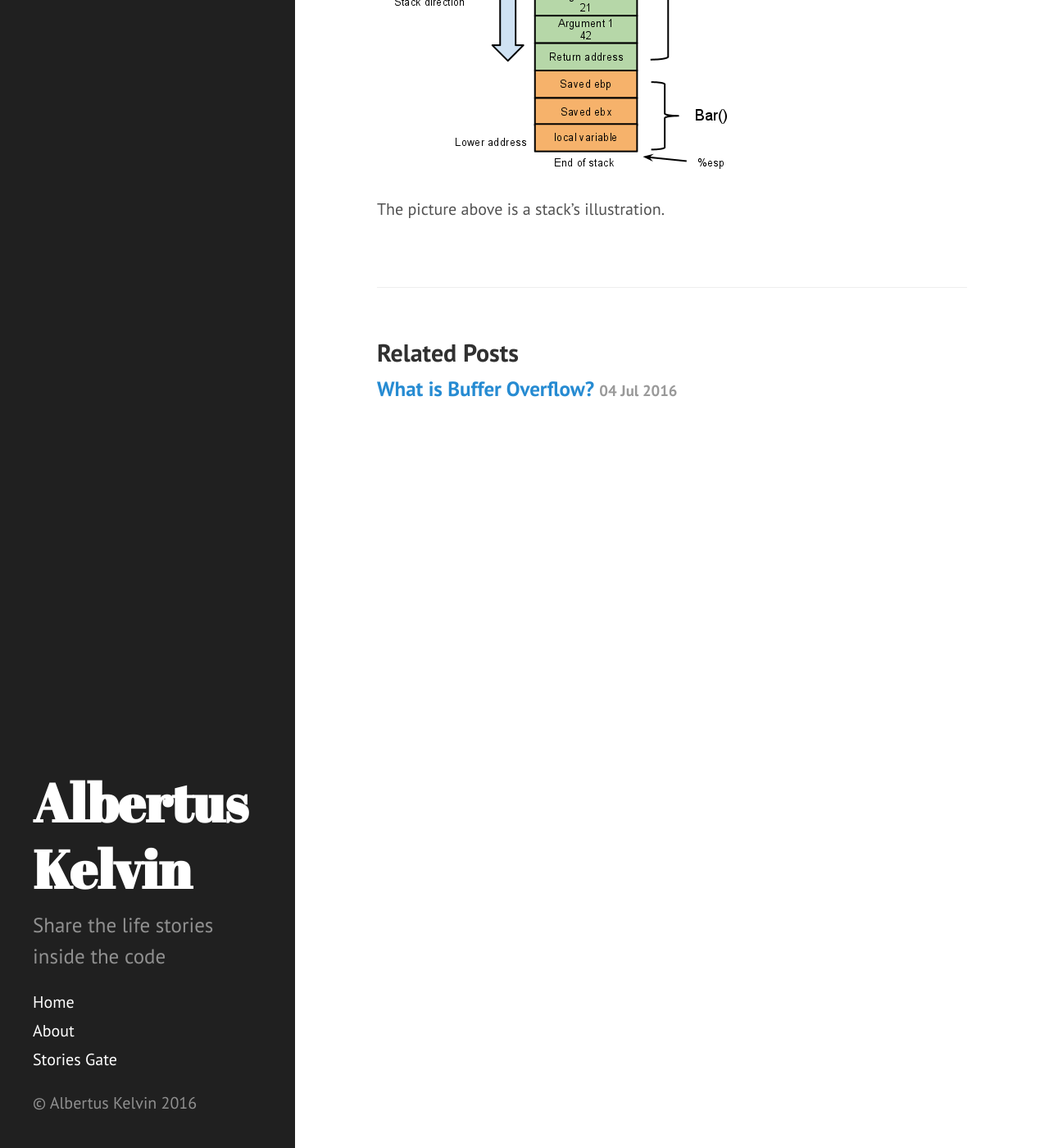
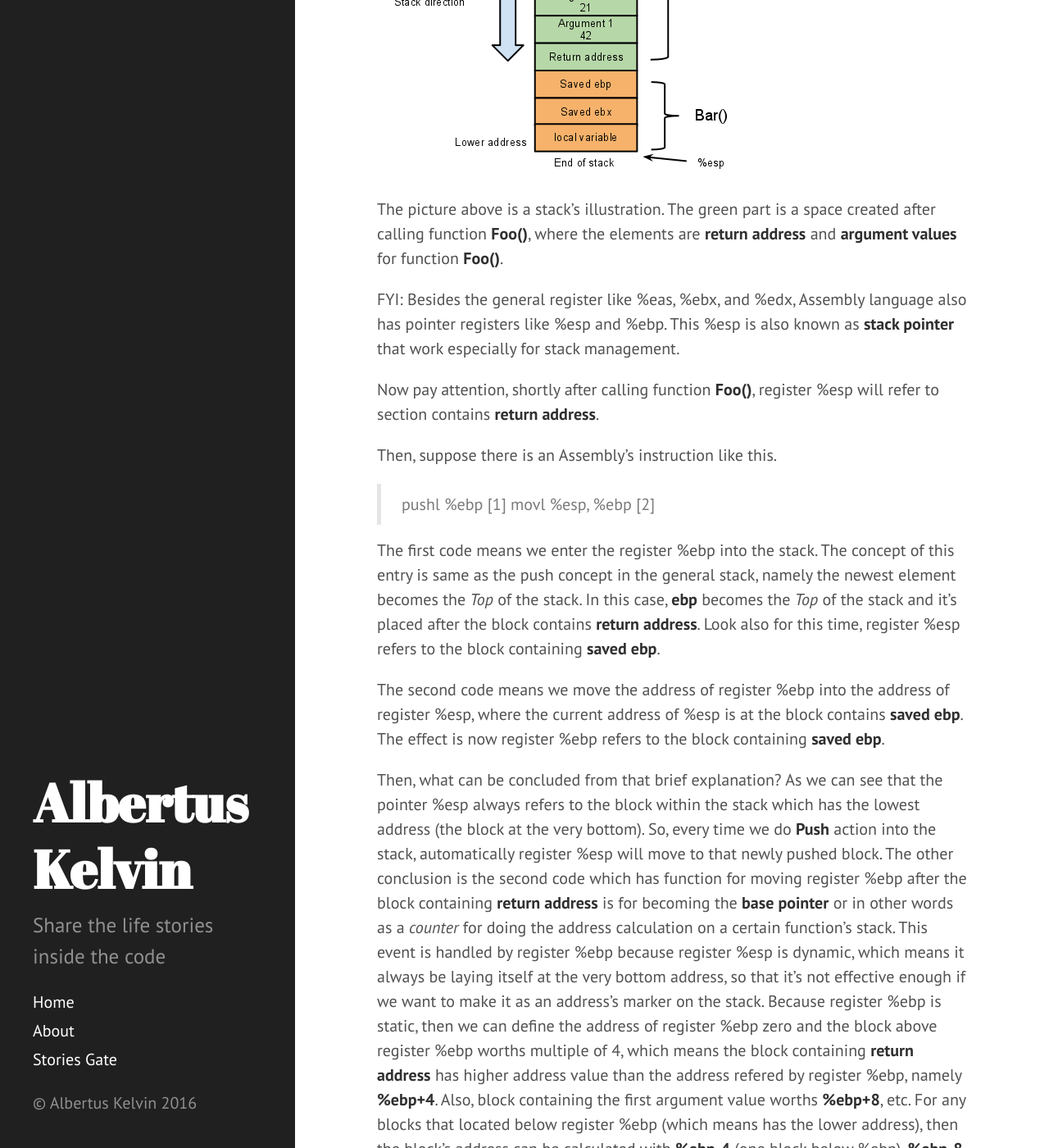
Before and after one commit to albertusk95/albertusk95.github.io, a Jekyll site: the page built from _posts/ComputerOrg/BufferLab/2016-07-04-Stack-Frame.md, in a window 1280 px wide and 1400 px high, scrolled down 621 px. Shown: the whole window at 82% size. Built offline with Jekyll 4.4.1, drawn with Linux system fonts in a browser that asks for light colours; some of the changed text lies outside the part shown.

Commit message:
added post

```diff
--- a/_posts/ComputerOrg/BufferLab/2016-07-04-Stack-Frame.md
+++ b/_posts/ComputerOrg/BufferLab/2016-07-04-Stack-Frame.md
@@ -9,4 +9,40 @@ Basically, a program has functions which support the execution of that program.
 
 <img src="https://github.com/albertusk95/albertusk95.github.io/blob/master/public/img/stackframe00.png?raw=true" alt="Stack Frame" title="https://i1.wp.com/i.stack.imgur.com/Fxn41.png" />
 
-The picture above is a stack's illustration.
+The picture above is a stack's illustration. The green part is a space created after calling function **Foo()**, where the elements are **return address** and **argument values** for function **Foo()**.
+
+FYI: Besides the general register like %eas, %ebx, and %edx, Assembly language also has pointer registers like %esp and %ebp. This %esp is also known as **stack pointer** that work especially for stack management.
+
+Now pay attention, shortly after calling function **Foo()**, register %esp will refer to section contains **return address**.
+
+Then, suppose there is an Assembly's instruction like this.
+
+> pushl %ebp [1]
+> movl %esp, %ebp [2]
+
+The first code means we enter the register %ebp into the stack. The concept of this entry is same as the push concept in the general stack, namely the newest element becomes the _Top_ of the stack. In this case, **ebp** becomes the _Top_ of the stack and it's placed after the block contains **return address**. Look also for this time, register %esp refers to the block containing **saved ebp**.
+
+The second code means we move the address of register %ebp into the address of register %esp, where the current address of %esp is at the block contains **saved ebp**. The effect is now register %ebp refers to the block containing **saved ebp**.
+
+Then, what can be concluded from that brief explanation? As we can see that the pointer %esp always refers to the block within the stack which has the lowest address (the block at the very bottom). So, every time we do **Push** action into the stack, automatically register %esp will move to that newly pushed block. The other conclusion is the second code which has function for moving register %ebp after the block containing **return address** is for becoming the **base pointer** or in other words as a _counter_ for doing the address calculation on a certain function's stack. This event is handled by register %ebp because register %esp is dynamic, which means it always be laying itself at the very bottom address, so that it's not effective enough if we want to make it as an address's marker on the stack. Because register %ebp is static, then we can define the address of register %ebp zero and the block above register %ebp worths multiple of 4, which means the block containing **return address** has higher address value than the address refered by register %ebp, namely **%ebp+4**. Also, block containing the first argument value worths **%ebp+8**, etc. For any blocks that located below register %ebp (which means has the lower address), then the block's address can be calculated with **%ebp-4** (one block below %ebp), **%ebp-8** (two blocks below %ebp), etc. In addition, the second code above will always be there when the concerned function is being called.
+
+Then, what happen if we call another function from function **Foo()**? Here's the illustration.
+
+<img src="https://github.com/albertusk95/albertusk95.github.io/blob/master/public/img/stackframe01.jpg?raw=true" alt="Stack Frame" title="https://binarypirates.files.wordpress.com/2011/01/stack.jpg?w=234&h=290" />
+
+Suppose function **Foo()** calls function **Bang()**. So, for this case function **Foo()** can be refered as the **caller function** and function **Bang()** can be refered as **called function**. From the above illustration, we can make an analogy that function **Foo()** has a stack's space named _Caller Frame_ and function **Bang()** has a stack's space named _Current Frame_. What does it mean? It means that after function **Foo()** call function **Bang()**, then there'll be directly available a stack's space for function **Bang()** where the construction is same as function **Foo()**'s, where the default element is **return address** and **argument values** of function **Bang()**.
+
+We can see that before function **Bang()** was called, register %esp is located at block containing **saved %ebp** on _Caller Frame_ after executing two assembly's code (see above explanation). After function **Foo()** calls function **Bang()**, there'll be a Calling process happens from function **Foo()** to function **Bang()**. Then the above two codes will be executed again where now register %esp is located at the block containg **saved %ebp** on function **Bang()**'s stack frame. Next, pointer %ebp has been moved to the same address with register %esp in purpose of making it as reference in block's address determination on stack frame.
+
+So, it can be concluded that every time a Calling process happens, the action that will be conducted by Operating System is providing a stack frame for the called function. The location of that stack frame is after the Caller's stack frame. As we can see here that the newly created stack frame has lower address than Caller's stack frame.
+
+
+### Conclusion
+
+The basic concept of Calling process is laid within stack frame, where a called function will have a frame containing important datas such as **argument values**, **variables**, and **return address**. A frame is controlled by two pointer registers, namely %ebp (frame base pointer) and %esp (stack pointer).
+
+Register %ebp functions as **frame counter** that functions as address's marker of block on a frame. Every frame has a register %ebp. Here's the illustration (actually register %esp should be located at the very bottom. Please adjust by yourself).
+
+<img src="https://github.com/albertusk95/albertusk95.github.io/blob/master/public/img/stackframe02.png?raw=true" alt="Stack Frame" title="https://insidethecodesite.files.wordpress.com/2015/12/8628a-stackframe.png?w=277&h=222" />
+
+For the next section, we'll see how buffer overflow technique works.
```
